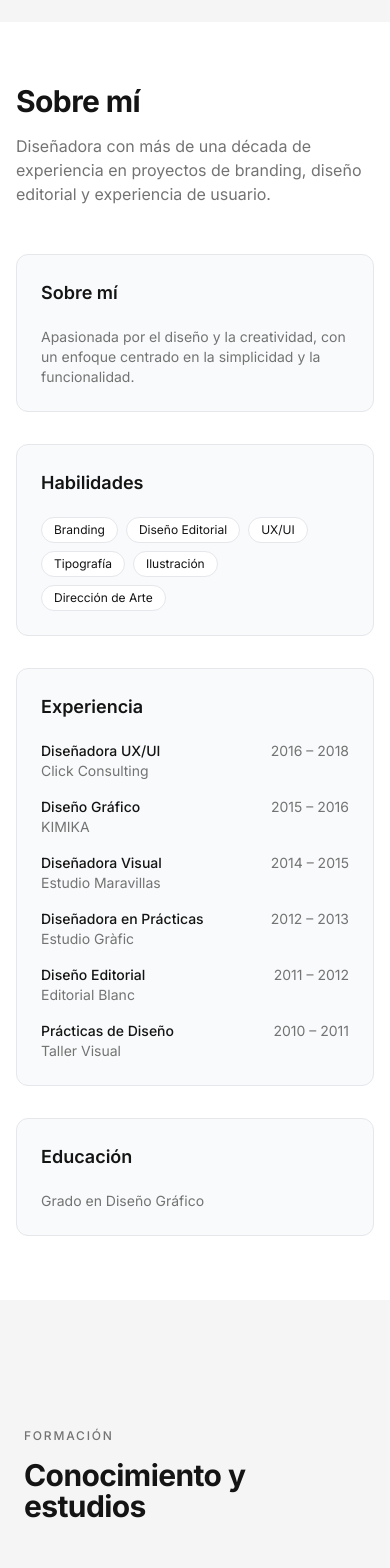
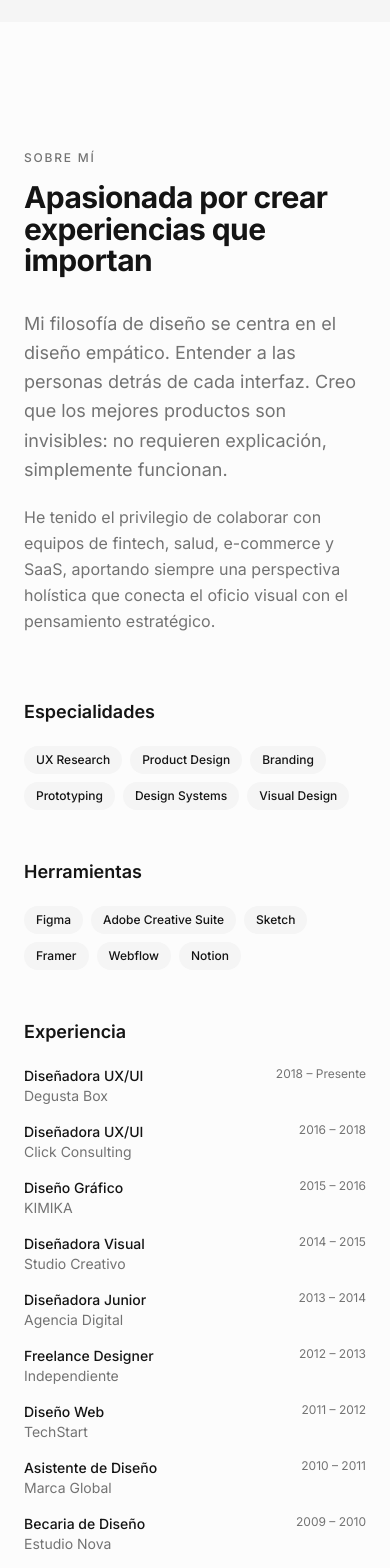
Before and after one commit to danilinked/espielia, a React (Vite) app: page / in a window 390 px wide. Shown: the part 5580-7148 px from the top of the page. Built offline with nearby package versions, Linux system fonts and the light colour scheme; the HTML template or start-up script is replaced by a standard one.

Commit message:
Volver a la seccion Sobre mi anterior

```diff
--- a/src/components/AboutSection.tsx
+++ b/src/components/AboutSection.tsx
@@ -1,41 +1,66 @@
+import ScrollReveal from "./ScrollReveal";
+
+const skills = [
+"UX Research", "Product Design", "Branding", "Prototyping", "Design Systems", "Visual Design"];
+
+
+const tools = [
+"Figma", "Adobe Creative Suite", "Sketch", "Framer", "Webflow", "Notion"];
+
+
 const experienceItems = [
+{ role: "Diseñadora UX/UI", company: "Degusta Box", period: "2018 – Presente" },
 { role: "Diseñadora UX/UI", company: "Click Consulting", period: "2016 – 2018" },
 { role: "Diseño Gráfico", company: "KIMIKA", period: "2015 – 2016" },
-  { role: "Diseñadora Visual", company: "Estudio Maravillas", period: "2014 – 2015" },
-  { role: "Diseñadora en Prácticas", company: "Estudio Gràfic", period: "2012 – 2013" },
-  { role: "Diseño Editorial", company: "Editorial Blanc", period: "2011 – 2012" },
-  { role: "Prácticas de Diseño", company: "Taller Visual", period: "2010 – 2011" },
-];
+{ role: "Diseñadora Visual", company: "Studio Creativo", period: "2014 – 2015" },
+{ role: "Diseñadora Junior", company: "Agencia Digital", period: "2013 – 2014" },
+{ role: "Freelance Designer", company: "Independiente", period: "2012 – 2013" },
+{ role: "Diseño Web", company: "TechStart", period: "2011 – 2012" },
+{ role: "Asistente de Diseño", company: "Marca Global", period: "2010 – 2011" },
+{ role: "Becaria de Diseño", company: "Estudio Nova", period: "2009 – 2010" }];
+
 
 const AboutSection = () => {
   return (
-    <section id="about" className="w-full px-4 sm:px-6 lg:px-8 py-16 md:py-24 bg-white">
-      <div className="max-w-6xl mx-auto">
-        <div className="mb-12">
-          <h2 className="heading-lg mb-4">Sobre mí</h2>
-          <p className="text-muted-foreground max-w-2xl">
-            Diseñadora con más de una década de experiencia en proyectos de branding, diseño editorial y experiencia de usuario.
-          </p>
-        </div>
-        <div className="grid grid-cols-1 md:grid-cols-2 lg:grid-cols-4 gap-8">
-          <div className="bg-gray-50 rounded-lg p-6 border border-gray-200">
-            <h3 className="heading-sm mb-5">Sobre mí</h3>
-            <p className="text-sm text-muted-foreground">
-              Apasionada por el diseño y la creatividad, con un enfoque centrado en la simplicidad y la funcionalidad.
-            </p>
-          </div>
-          <div className="bg-gray-50 rounded-lg p-6 border border-gray-200">
-            <h3 className="heading-sm mb-5">Habilidades</h3>
-            <div className="flex flex-wrap gap-2">
-              <span className="text-xs px-3 py-1 rounded-full bg-white border border-gray-200 text-foreground">Branding</span>
-              <span className="text-xs px-3 py-1 rounded-full bg-white border border-gray-200 text-foreground">Diseño Editorial</span>
-              <span className="text-xs px-3 py-1 rounded-full bg-white border border-gray-200 text-foreground">UX/UI</span>
-              <span className="text-xs px-3 py-1 rounded-full bg-white border border-gray-200 text-foreground">Tipografía</span>
-              <span className="text-xs px-3 py-1 rounded-full bg-white border border-gray-200 text-foreground">Ilustración</span>
-              <span className="text-xs px-3 py-1 rounded-full bg-white border border-gray-200 text-foreground">Dirección de Arte</span>
+    <section id="about" className="py-32 section-padding">
+      <div className="section-container">
+        <div className="grid grid-cols-1 lg:grid-cols-2 gap-16 lg:gap-24">
+          <ScrollReveal>
+            <div>
+              <p className="label-text mb-4">Sobre mí</p>
+              <h2 className="heading-lg mb-8">Apasionada por crear experiencias que importan</h2>
+              <div className="space-y-5">
+                <p className="body-lg">Mi filosofía de diseño se centra en el diseño empático. Entender a las personas detrás de cada interfaz. Creo que los mejores productos son invisibles: no requieren explicación, simplemente funcionan.</p>
+                <p className="body-md">He tenido el privilegio de colaborar con equipos de fintech, salud, e-commerce y SaaS, aportando siempre una perspectiva holística que conecta el oficio visual con el pensamiento estratégico.</p>
               </div>
             </div>
-          <div className="bg-gray-50 rounded-lg p-6 border border-gray-200">
+          </ScrollReveal>
+
+          <div className="space-y-12">
+            <ScrollReveal delay={0.1}>
+              <div>
+                <h3 className="heading-sm mb-5">Especialidades</h3>
+                <div className="flex flex-wrap gap-2">
+                  {skills.map((s) =>
+                  <span key={s} className="project-tag">{s}</span>
+                  )}
+                </div>
+              </div>
+            </ScrollReveal>
+
+            <ScrollReveal delay={0.2}>
+              <div>
+                <h3 className="heading-sm mb-5">Herramientas</h3>
+                <div className="flex flex-wrap gap-2">
+                  {tools.map((t) =>
+                  <span key={t} className="project-tag">{t}</span>
+                  )}
+                </div>
+              </div>
+            </ScrollReveal>
+
+            <ScrollReveal delay={0.3}>
+              <div>
                 <h3 className="heading-sm mb-5">Experiencia</h3>
                 <div className="space-y-4">
                   {experienceItems.map((exp) =>
@@ -44,21 +69,17 @@ const AboutSection = () => {
                         <p className="text-sm font-medium text-foreground">{exp.role}</p>
                         <p className="text-sm text-muted-foreground">{exp.company}</p>
                       </div>
-                  <p className="text-sm text-muted-foreground whitespace-nowrap ml-4">{exp.period}</p>
+                      <span className="text-xs text-muted-foreground whitespace-nowrap ml-4">{exp.period}</span>
                     </div>
                   )}
                 </div>
               </div>
-          <div className="bg-gray-50 rounded-lg p-6 border border-gray-200">
-            <h3 className="heading-sm mb-5">Educación</h3>
-            <p className="text-sm text-muted-foreground">
-              Grado en Diseño Gráfico
-            </p>
+            </ScrollReveal>
           </div>
         </div>
       </div>
-    </section>
-  );
+    </section>);
+
 };
 
 export default AboutSection;
```
Lines whose indentation alone changed are shown as unchanged.
